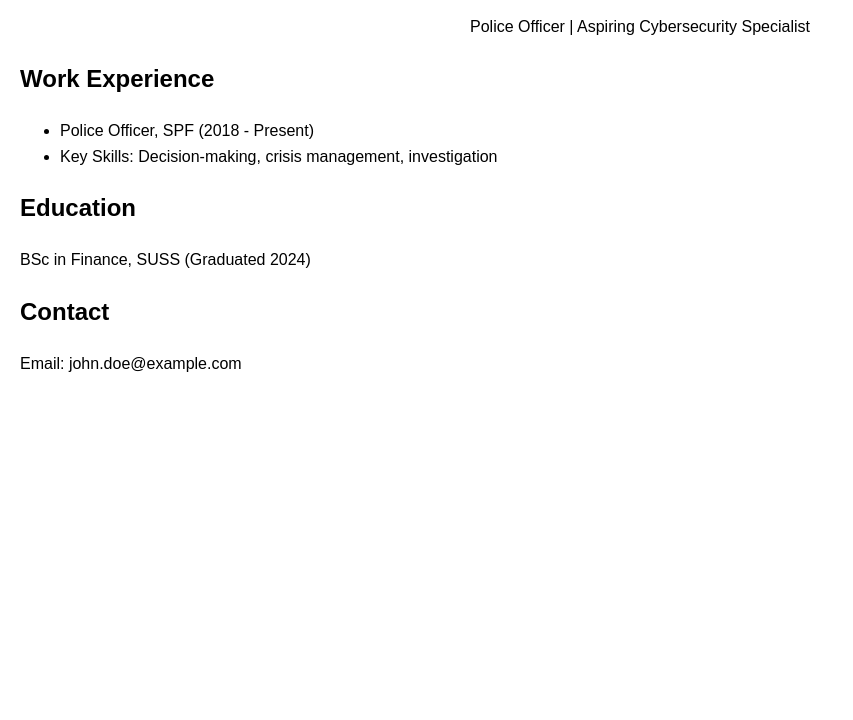
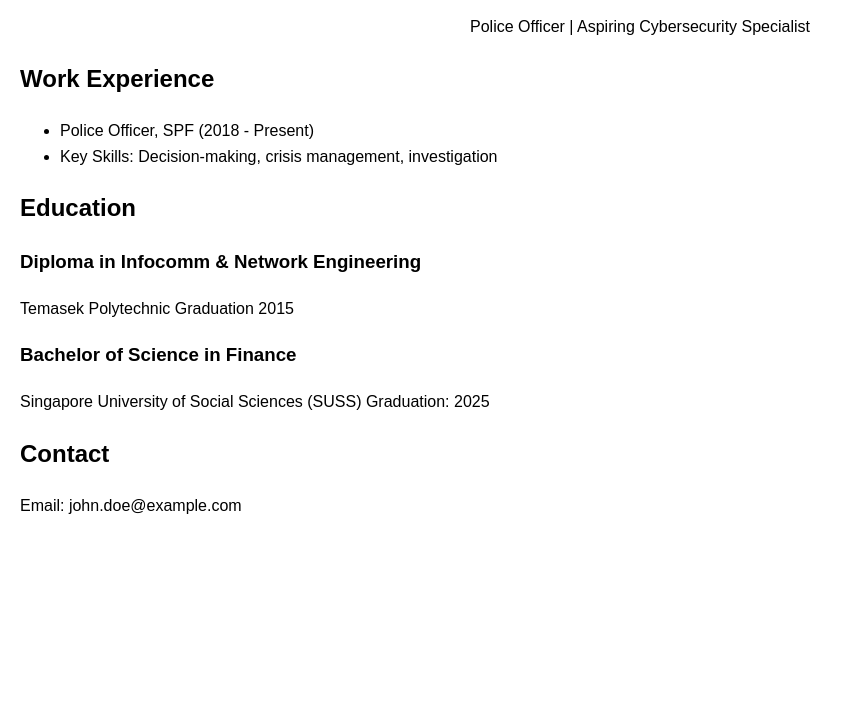
Before and after one commit to TayKahJun/TayKahJun.github.io, a plain HTML site: page index.html in a window 1280 px wide. Shown: the part 80-800 px from the top of the page, without its empty margins (0-853 px from the left). Drawn offline with Linux system fonts and the light colour scheme.

Commit message:
Update index.html

```diff
--- a/index.html
+++ b/index.html
@@ -8,7 +8,7 @@
 </head>
 <body>
     <header>
-        <h1>John Doe</h1>
+        <h1>Tay Kah Jun</h1>
         <p>Police Officer | Aspiring Cybersecurity Specialist</p>
     </header>
 
@@ -22,7 +22,12 @@
 
     <section>
         <h2>Education</h2>
-        <p>BSc in Finance, SUSS (Graduated 2024)</p>
+        <h3>Diploma in Infocomm & Network Engineering</h3>
+        <p> Temasek Polytechnic
+            Graduation 2015</p>
+        <h3>Bachelor of Science in Finance </h3>
+        <p>Singapore University of Social Sciences (SUSS)
+        Graduation: 2025</p>
     </section>
 
     <section>
```
